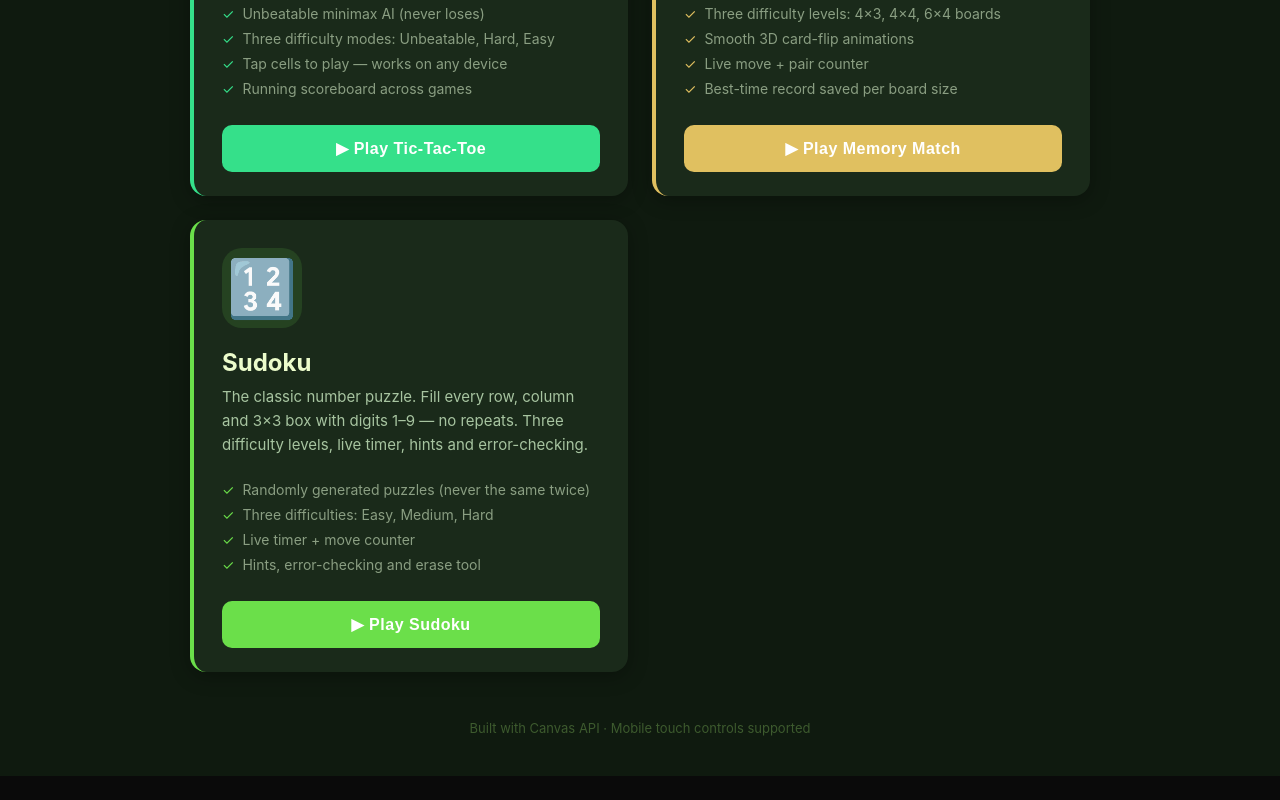
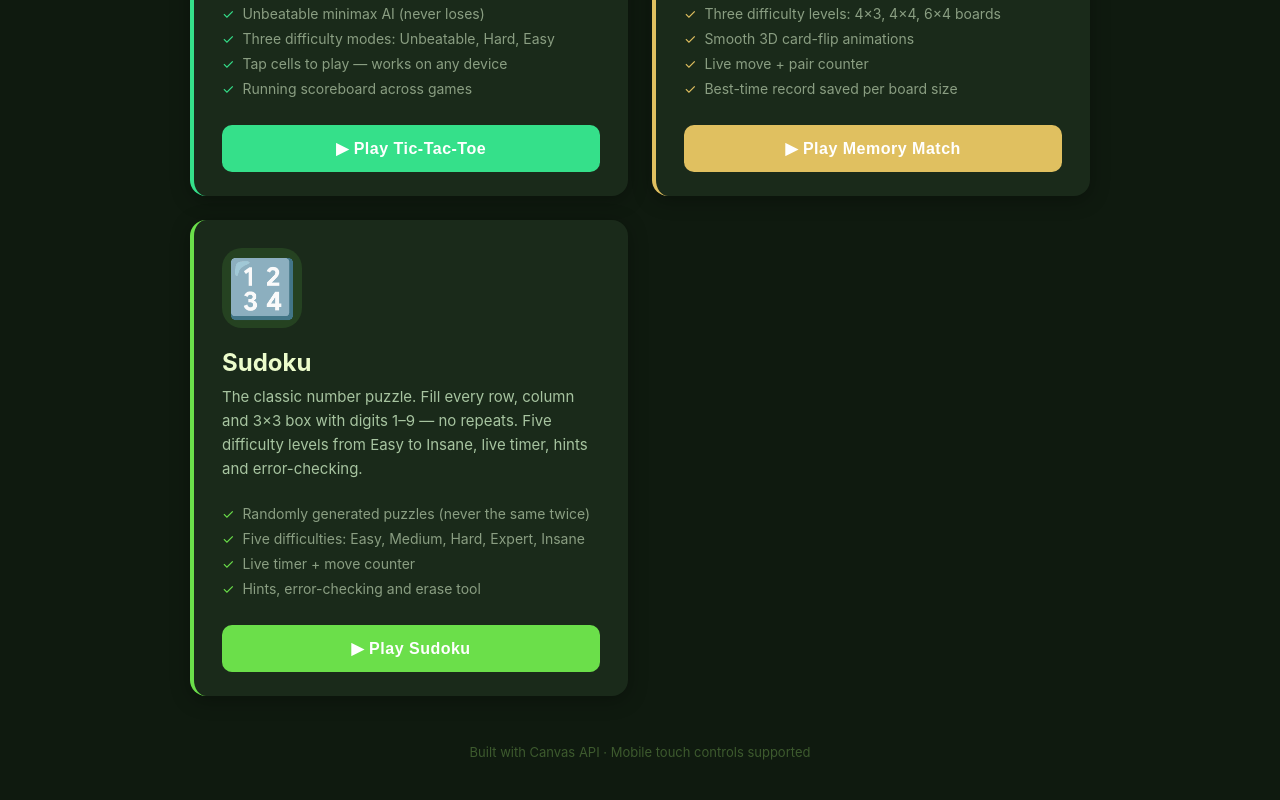
Before and after one commit to kcrexchan/news-site, a Next.js app: page /games in a window 1280 px wide. Shown: the part 2378-3178 px from the top of the page. Before the commit the page ends 3154 px from the top, so only its background shows below. Built offline with nearby package versions, Linux system fonts and the light colour scheme.

Commit message:
Sudoku: add Expert and Insane difficulty levels (5 total)

```diff
--- a/pages/games.jsx
+++ b/pages/games.jsx
@@ -136,12 +136,12 @@ const games = [
   {
     name: 'Sudoku',
     emoji: '🔢',
-    description: 'The classic number puzzle. Fill every row, column and 3×3 box with digits 1–9 — no repeats. Three difficulty levels, live timer, hints and error-checking.',
+    description: 'The classic number puzzle. Fill every row, column and 3×3 box with digits 1–9 — no repeats. Five difficulty levels from Easy to Insane, live timer, hints and error-checking.',
     route: '/sudoku',
     accent: '#6bdf4a',
     features: [
       'Randomly generated puzzles (never the same twice)',
-      'Three difficulties: Easy, Medium, Hard',
+      'Five difficulties: Easy, Medium, Hard, Expert, Insane',
       'Live timer + move counter',
       'Hints, error-checking and erase tool',
     ],
```
Also changed, not shown: public/sudoku.html (+6 -2 lines).
